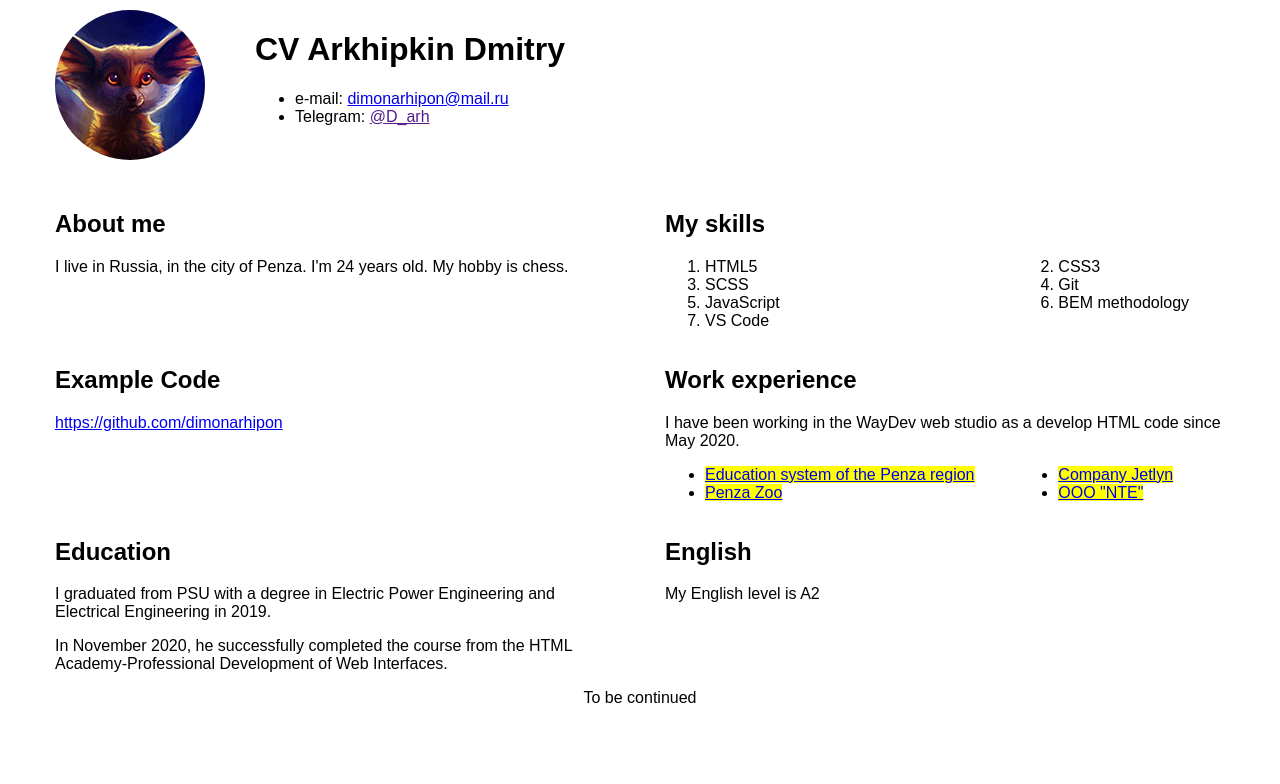
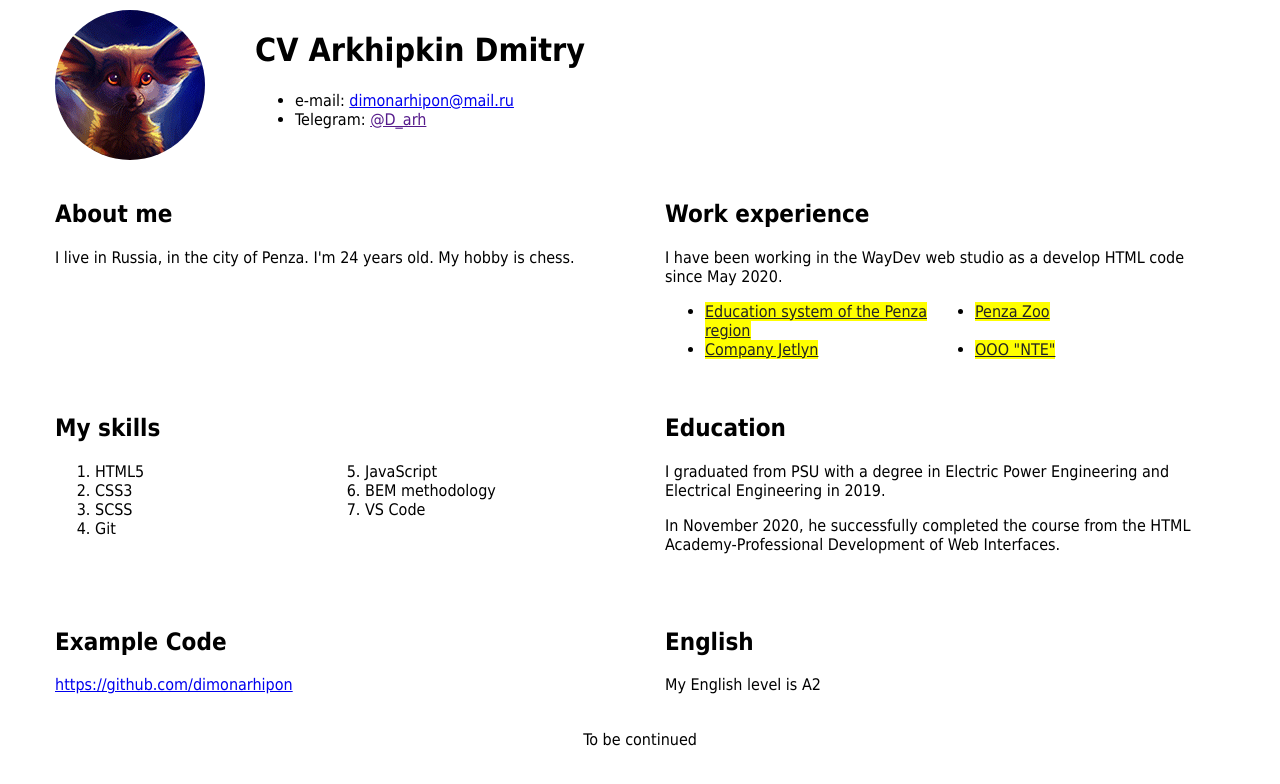
Before and after one commit to dimonarhipon/rsschool-cv, a plain HTML site: page index.html in a window 1280 px wide. Drawn offline with Linux system fonts and the light colour scheme.

Commit message:
feat: add styles

```diff
--- a/css/style.css
+++ b/css/style.css
@@ -1,10 +1,9 @@
-html, body {
+html,
+body {
   padding: 0px;
   margin: 0px;
 }
-body {
-  font-family: "Tamoma", sans-serif;
-}
+body { font-family: "Tahoma", sans-serif; }
 
 .container {
   max-width: 1170px;
@@ -13,15 +12,17 @@ body {
 
 .list {
   display: grid;
-  grid-template-columns: 2fr 1fr;
+  grid-template-columns: 1fr 1fr;
+  grid-template-rows: 1fr 1fr 1fr 1fr;
   grid-column-gap: 20px;
+  grid-auto-flow: column;
 }
 
 .page-header__wrapper {
   display: flex;
   align-items: flex-start;
   margin-top: 10px;
-  margin-bottom: 30px;
+  margin-bottom: 20px;
 }
 
 .page-header__avatar {
@@ -32,7 +33,23 @@ body {
 .page-main {
   display: grid;
   grid-template-columns: 1fr 1fr;
+  grid-template-rows: 1fr 1fr auto;
   grid-column-gap: 50px;
+  grid-auto-flow: column;
+
+  margin-bottom: 20px;
+}
+
+.experience__list {
+  grid-template-rows: 1fr 1fr;
+}
+
+.experience__link {
+  color: #232323;
+}
+
+.experience__link:hover {
+  text-decoration: none;
 }
 
 .page-footer {
```
Also changed, not shown: index.html (line endings or trailing spaces).
